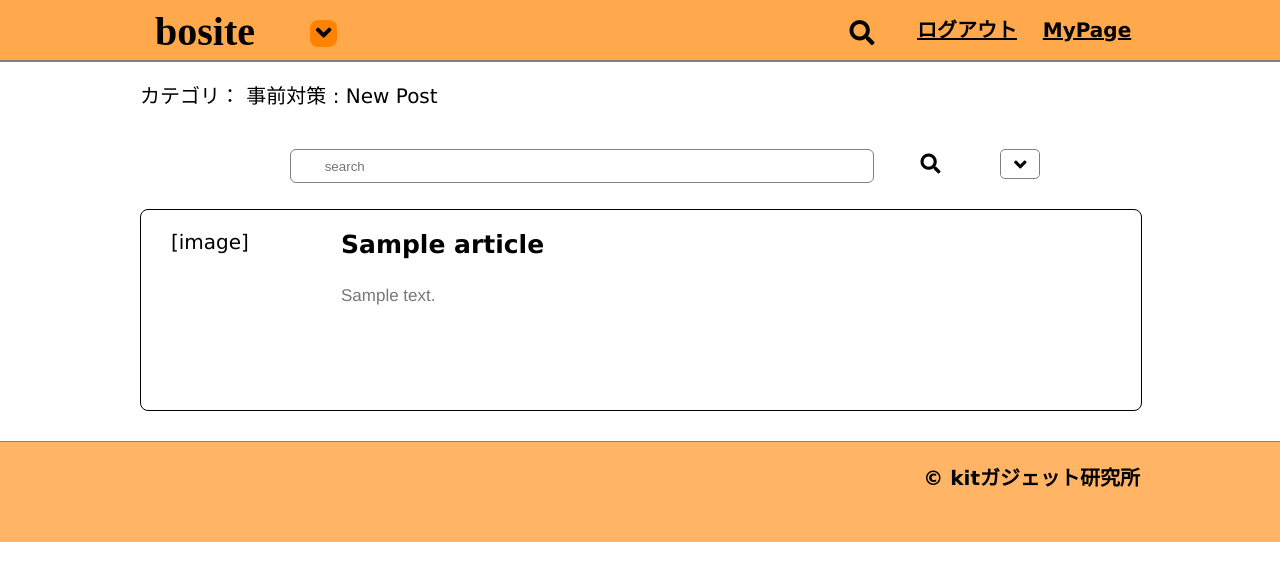
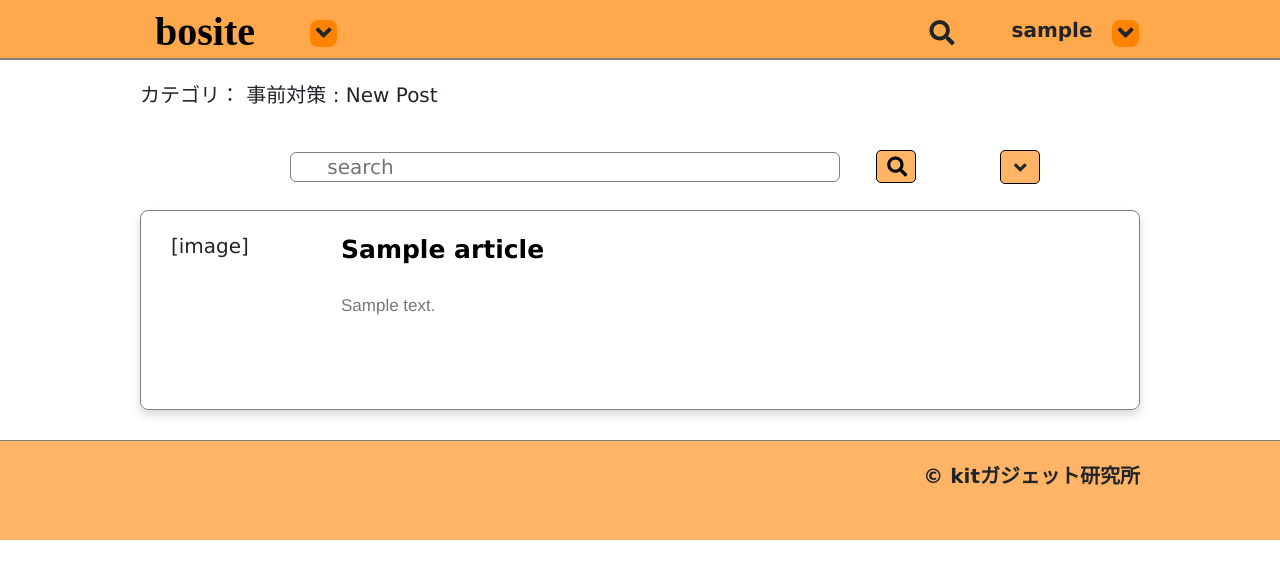
Before and after one commit to StudioAquatan/Calamitect, a Django app: page /boards/category-top?category_type=1 in a window 1280 px wide. Shown: the top 581 px of the page. Run offline with Django 3.2, Linux system fonts and the light colour scheme; a user stored in the database is signed in; tables that the repository leaves empty hold one stand-in row (values such as "Sample post"); some libraries are stand-ins or nearby versions.

Commit message:
material design

```diff
--- a/src/static/css/accounts/accounts.css
+++ b/src/static/css/accounts/accounts.css
@@ -31,10 +31,10 @@ form{
     margin: 0 auto;
 }
 .form-category {
-    width: 40px;
+    width: 140px;
     height: 40px;
     margin: 0 auto;
-    margin-right: 15px;
+    margin-right: 10px;
 }
 .form-tag {
     width: 300px;
@@ -97,8 +97,6 @@ ul.userpage-left-menu li.userpage-list{
     display: inline-block;
     width: 160px;
     line-height: 40px;
-    border-bottom: 1px solid black;
-    border-top: 1px solid black;
     margin: 10px 0px;
     text-align: center;
 }
--- a/src/static/css/base.css
+++ b/src/static/css/base.css
@@ -43,8 +46,11 @@ a {
     height: 100%;
     line-height: 3;
 }
-.signin, .login, .logout, .post {
+.signin, .login, .post {
     cursor: pointer;
+    flex-basis: 120px;
+}
+.logout{
     flex-basis: 120px;
 }
 .title {
@@ -64,12 +70,23 @@ a {
 .navi-button, .search,.signin, .login, .logout, .post {
     text-align: center;
 }
+.post{
+    flex-basis: 27px;
+    height: 27px;
+    cursor: pointer;
+    margin-top: 20px;
+    font-size: 2.5rem;
+    line-height: 1;
+    text-align: center;
+    background-color: rgba(255,131,0,1);
+    border-radius: 8px;
+}
 .search {
     width: 50px;
     cursor: pointer;
     font-size: 2.5rem;
     margin-top: 20px;
-    margin-right: 20px;
+    margin-right: 25px;
 }
 .navi-button {
     width: 27px;
@@ -78,26 +95,28 @@ a {
     font-size: 2.5rem;
     text-align: center;
     margin-top: 20px;
-    margin-right: 500px;
+    margin-right: 580px;
     background-color: rgba(255,131,0,1);
     border-radius: 8px;
 }
 
 .header-category {
     position: absolute;
-    left: 115px;
+    left: 170px;
     top: 55px;
     text-align: left;
     font-size: 0px;
+    width:130px;
     z-index: 4;
     background-color: rgba(255,255,255,1);
+    border: 0.5px solid grey;
+    border-radius: 5px;
 }
 header ul {
     margin: 0;
     list-style-type: none;
     padding: 5px 10px;
-    width:120px;
-    border: 2px solid grey;
+    width:130px;
 }
 header li{
     display: inline-block;
--- a/src/static/css/boards/boards.css
+++ b/src/static/css/boards/boards.css
@@ -48,44 +49,49 @@ input.category-search-box{
 }
 .category-search-menu {
     flex-basis: 40px;
-    height: 30px;
+    height: 34px;
     text-align: center;
-    border: 0.8px solid grey;
     border-radius: 5px;
     margin-left: 30px;
+    padding-top: 7px;
     cursor: pointer;
     box-sizing: border-box;
-    line-height: 1.2;
+    line-height: 1.6;
+    border: 1px solid black;
+    background-color: rgba(255,131,0,0.6);
 }
 div.category-search-decision form{
     display: inline-block;
     height: 30px;
 }
-.category-search-menu{
-    padding-top: 5px;
-}
+
 button.category-search-mark{
     width: 40px;
-    height: 100%;
-    border: none;
-    background-color: rgba(255,255,255,0.1);
+    height: 33px;
+    border: 1px solid black;
+    background-color: rgba(255,131,0,0.6);
     font-size: 2rem;
     user-select: none;
     cursor: pointer;
     display: inline-block;
+    border-radius: 5px;
     margin-left: 30px;
+    text-align: left;
+    padding-left: 10px;
 }
+
 
 .search-menu-bar{
     position:absolute;
     top: 37px;
-    right: 10px;
-    width:120px;
+    right: 0px;
+    width:80px;
     height: 70px;
-    border: 1px solid grey;
+    border: 0.5px solid grey;
     background-color: #ffffff;
     padding: 5px;
     box-sizing: border-box;
+    border-radius: 5px;
 }
 .sorted-new, .sorted-good{
     width: 100%;
@@ -112,7 +124,7 @@ div.sorted-new a, div.sorted-good a{
 
 .post-card {
     margin: 30px auto;
-    border: 1px solid black;
+    border: 0.4px solid grey;
     border-radius: 8px;
     width: 1000px;
     height: 200px;
--- a/src/static/js/base.js
+++ b/src/static/js/base.js
@@ -30,4 +30,18 @@
        }
    });
 
+   var my_menu_btn = document.getElementById('my_menu_btn');
+   var my_menu = document.getElementById("my_menu");
+   var my_menu_flag = 0
+
+   my_menu_btn.addEventListener('click', function() {
+       if(my_menu_flag==0){
+           my_menu.classList.remove("display-none");
+           my_menu_flag = 1;
+       }else{
+           my_menu.classList.add("display-none");
+           my_menu_flag = 0;
+       }
+   });
+
 })();
--- a/src/templates/base.html
+++ b/src/templates/base.html
@@ -4,6 +4,7 @@
   <head>
       <meta charset="utf-8">
       <title>Calamitect</title>
+      <link rel="stylesheet" href="https://stackpath.bootstrapcdn.com/bootstrap/4.1.3/css/bootstrap.min.css" integrity="sha384-MCw98/SFnGE8fJT3GXwEOngsV7Zt27NXFoaoApmYm81iuXoPkFOJwJ8ERdknLPMO" crossorigin="anonymous">
       <link rel="stylesheet" href="{% static 'css/base.css' %}">
       <link rel="stylesheet" href="{% static 'css/boards/boards.css' %}">
       <link rel="stylesheet" href="{% static 'css/accounts/accounts.css' %}">
@@ -22,15 +23,17 @@
 
             <i id="search_btn" class="search fas fa-search"></i>
             {% if user.is_authenticated %}
-            <div class="logout"><a href="{% url 'accounts:logout' %}">ログアウト</a></div>
-            <div class="post"><a href="{% url 'boards:userpage' user_id%}">MyPage</a></div>
+            <div class="logout">
+                {{ user.username }}
+            </div>
+            <div id="my_menu_btn" class="post"><i class="fa fa-angle-down"></i></div>
             {% else %}
             <div class="signin"><a href="{% url 'accounts:register'%}">登録</a></div>
             <div class="login"><a href="{% url 'accounts:login' %}">ログイン</a></div>
             {% endif %}
 
             {#   クリック時のバー      #}
-            <nav id="navi" class="header-category display-none">
+            <nav id="navi" class="header-category display-none shadow">
                 <ul>
                     <li class="header-category-menu"><a href="{% url 'boards:categoryTop' %}?category_type=1">事前対策</a></li>
                     <li class="header-category-menu"><a href="{% url 'boards:categoryTop' %}?category_type=2">災害中対応</a></li>
@@ -38,7 +41,7 @@
                     <li class="header-category-menu"><a href="{% url 'boards:categoryTop' %}?category_type=4">アイテム紹介</a></li>
                 </ul>
             </nav>
-            <div id="search" class="search-bar display-none">
+            <div id="search" class="search-bar display-none shadow">
                 <form method="post" action="{% url 'boards:search' %}">
                     {% csrf_token %}
                     <input class="search-box" type="text" name="search_words" placeholder="検索"/>
@@ -46,6 +49,13 @@
 	                    <i class="fas fa-search"></i>
                     </button>
                 </form>
+            </div>
+            <div id="my_menu" class="header-my display-none shadow">
+                <ul>
+                    <li class="header-my-menu"><a href="{% url 'boards:newpost' user_id %}">記事投稿</a></li>
+                    <li class="header-my-menu"><a href="{% url 'boards:userpage' user_id %}">マイページ</a></li>
+                    <li class="header-my-menu"><a href="{% url 'accounts:logout' %}">サインアウト</a></li>
+                </ul>
             </div>
 
         </div>
@@ -66,6 +76,9 @@
 
 
     {#  js  #}
+    <script src="https://code.jquery.com/jquery-3.3.1.slim.min.js" integrity="sha384-q8i/X+965DzO0rT7abK41JStQIAqVgRVzpbzo5smXKp4YfRvH+8abtTE1Pi6jizo" crossorigin="anonymous"></script>
+    <script src="https://cdnjs.cloudflare.com/ajax/libs/popper.js/1.14.3/umd/popper.min.js" integrity="sha384-ZMP7rVo3mIykV+2+9J3UJ46jBk0WLaUAdn689aCwoqbBJiSnjAK/l8WvCWPIPm49" crossorigin="anonymous"></script>
+    <script src="https://stackpath.bootstrapcdn.com/bootstrap/4.1.3/js/bootstrap.min.js" integrity="sha384-ChfqqxuZUCnJSK3+MXmPNIyE6ZbWh2IMqE241rYiqJxyMiZ6OW/JmZQ5stwEULTy" crossorigin="anonymous"></script>
     <script src="https://ajax.googleapis.com/ajax/libs/jquery/3.1.1/jquery.min.js"></script>
     <script src="https://cdn.jsdelivr.net/bxslider/4.2.12/jquery.bxslider.min.js"></script>
     <script src="{% static 'js/base.js' %}"></script>
--- a/src/templates/boards/category_top.html
+++ b/src/templates/boards/category_top.html
@@ -37,7 +37,7 @@
             <i id="category-search" class="category-search-menu fa fa-angle-down"></i>
 
             {#     クリックで出現    #}
-            <div id="category_search-menu" class="search-menu-bar display-none">
+            <div id="category_search-menu" class="search-menu-bar display-none shadow">
                 <div class="sorted-new">
                     <a href="{% url 'boards:categoryTop' %}?category_type={{ category_type }}&sort_type=1">New</a>
                 </div>
@@ -49,7 +49,7 @@
 
         {{ empty }}
         {% for article in articles %}
-        <div class="post-card">
+        <div class="post-card shadow">
             <div class="card-image">
                 [image]
             </div>
--- a/src/templates/boards/index.html
+++ b/src/templates/boards/index.html
@@ -42,14 +42,13 @@
 </div>
 
 <div class="pickup">
-    <div class="pickup-title">
+    <div class="pickup-title shadow">
         Pickup Atricle
     </div>
-
      {{ empty }}
      {% for article in articles %}
          {% if article.draft_flag == False %}
-         <div class="post-card-mini">
+         <div class="post-card-mini shadow">
             <div class="card-image-mini">
                 [image]
             </div>
```
Also changed, not shown: other parts of src/static/css/base.css (+33 -9 lines), other parts of src/static/css/boards/boards.css (+48 -16 lines), src/templates/accounts/base_userpage.html (+20 -8 lines), src/templates/boards/article_detail.html (+7 -9 lines).
